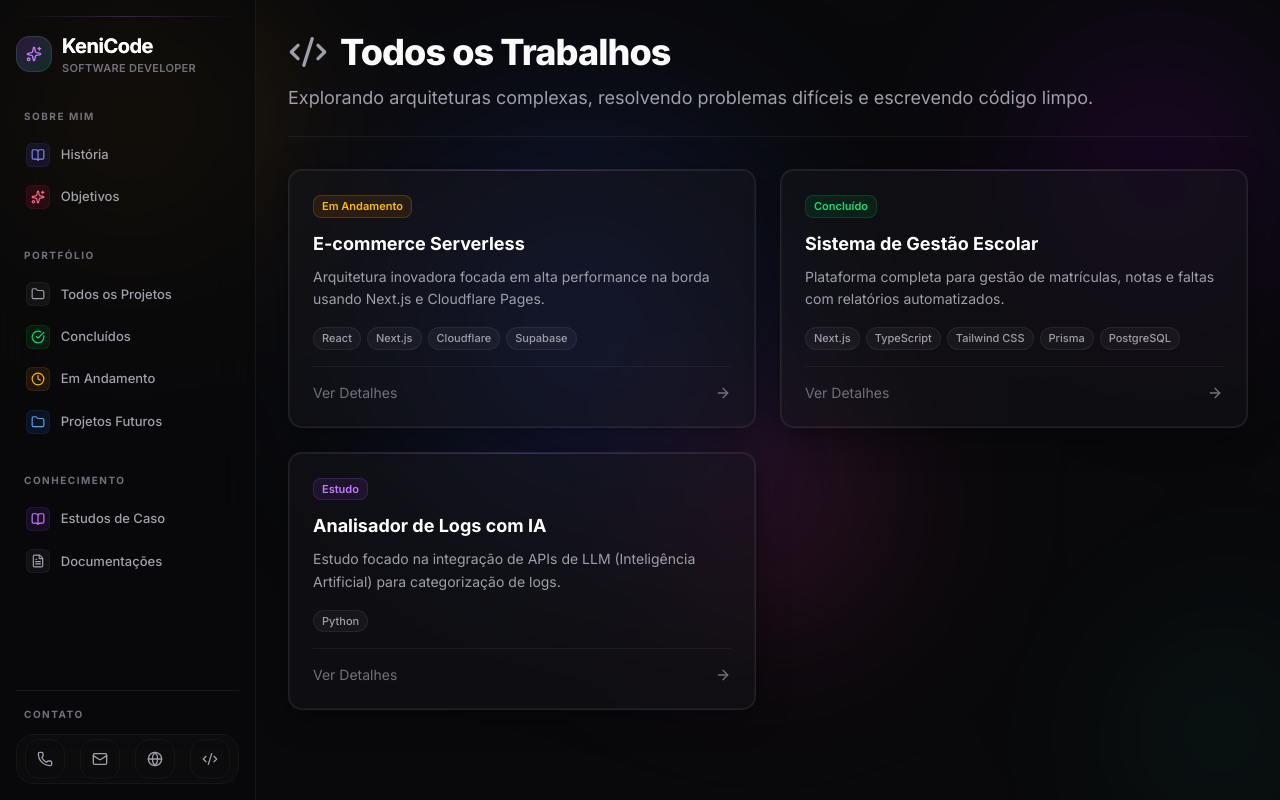
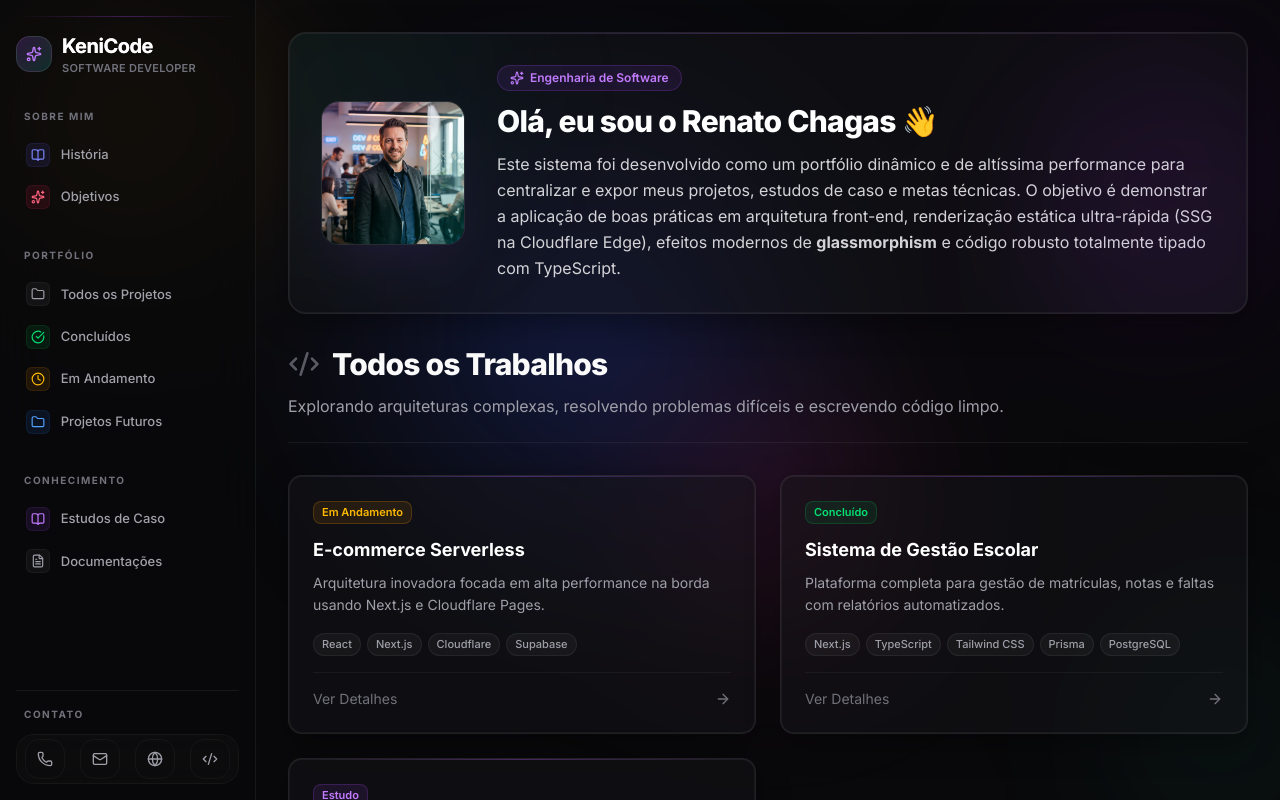
Before and after one commit to kenicode/mysite, a Next.js app: page / in a window 1280 px wide. Built offline with nearby package versions, Linux system fonts and the light colour scheme.

Commit message:
feat: complete homepage redesign with profile photo headshot and perfect parent-level bounding contact popovers

```diff
--- a/app/page.tsx
+++ b/app/page.tsx
@@ -1,7 +1,8 @@
 import { getProjectsByStatus, ProjectStatus } from '@/lib/data'
 import { Badge } from '@/components/ui/badge'
 import Link from 'next/link'
-import { ArrowRight, Code2, Layers } from 'lucide-react'
+import Image from 'next/image'
+import { ArrowRight, Code2, Layers, Sparkles } from 'lucide-react'
 
 // Dicionário para tradução do status e cores do Badge
 const STATUS_MAP: Record<ProjectStatus, { label: string; color: string }> = {
@@ -24,16 +25,58 @@ export default async function Home({
 
   return (
     <div className="space-y-8 animate-fade-in">
+      {/* Objective Hero Header (Visible only on the main screen, when no filter is active) */}
+      {!statusFilter && (
+        <div className="glass-card rounded-2xl p-6 md:p-8 flex flex-col md:flex-row gap-6 md:gap-8 items-center mb-8 relative overflow-hidden">
+          {/* Subtle light reflections */}
+          <div className="absolute -right-24 -bottom-24 w-80 h-80 rounded-full bg-purple-500/5 blur-3xl pointer-events-none" />
+          <div className="absolute -left-24 -top-24 w-80 h-80 rounded-full bg-teal-500/5 blur-3xl pointer-events-none" />
+
+          <div className="absolute top-0 left-0 right-0 h-[1px] bg-gradient-to-r from-transparent via-purple-500/20 to-transparent" />
+
+          {/* Profile Photo Glass Container */}
+          <div className="relative w-32 h-32 md:w-36 md:h-36 rounded-2xl border border-white/10 overflow-hidden shadow-2xl shadow-purple-500/10 group shrink-0">
+            <div className="absolute inset-0 bg-gradient-to-br from-purple-500/20 via-transparent to-teal-500/20 z-10 pointer-events-none" />
+            <Image
+              src="/renato_profile_photo.png"
+              alt="Renato Chagas"
+              fill
+              className="object-cover group-hover:scale-105 transition-transform duration-700"
+              priority
+            />
+          </div>
+
+          {/* Intro Text & Objective */}
+          <div className="flex-1 space-y-3 text-center md:text-left">
+            <div className="inline-flex items-center gap-1.5 px-3 py-1 rounded-full bg-purple-500/10 border border-purple-500/20 text-xs font-semibold text-purple-400">
+              <Sparkles className="w-3.5 h-3.5" />
+              <span>Engenharia de Software</span>
+            </div>
+            <h2 className="text-2xl md:text-3xl font-extrabold text-white tracking-tight">
+              Olá, eu sou o Renato Chagas 👋
+            </h2>
+            <p className="text-zinc-300 text-sm md:text-base leading-relaxed">
+              Este sistema foi desenvolvido como um portfólio dinâmico e de altíssima performance para centralizar e expor meus projetos, estudos de caso e metas técnicas. O objetivo é demonstrar a aplicação de boas práticas em arquitetura front-end, renderização estática ultra-rápida (SSG na Cloudflare Edge), efeitos modernos de <strong>glassmorphism</strong> e código robusto totalmente tipado com TypeScript.
+            </p>
+          </div>
+        </div>
+      )}
+
+      {/* Section Header */}
       <header className="border-b border-white/[0.06] pb-6 mb-8">
-        <h1 className="text-4xl font-extrabold tracking-tight mb-3 flex items-center gap-3">
-          <Code2 className="w-10 h-10 text-zinc-400" />
+        <h1 className="text-3xl font-extrabold tracking-tight mb-3 flex items-center gap-3">
+          <Code2 className="w-8 h-8 text-zinc-400 animate-pulse" />
           <span>{statusFilter ? STATUS_MAP[statusFilter]?.label : 'Todos os Trabalhos'}</span>
         </h1>
-        <p className="text-zinc-400 text-lg">
-          Explorando arquiteturas complexas, resolvendo problemas difíceis e escrevendo código limpo.
+        <p className="text-zinc-400 text-md">
+          {statusFilter
+            ? `Listando projetos categorizados como ${STATUS_MAP[statusFilter]?.label.toLowerCase()}.`
+            : 'Explorando arquiteturas complexas, resolvendo problemas difíceis e escrevendo código limpo.'
+          }
         </p>
       </header>
 
+      {/* Projects Grid */}
       {projects.length === 0 ? (
         <div className="glass-card text-center py-24 rounded-xl">
           <Layers className="w-12 h-12 text-zinc-600 mx-auto mb-4" />
```
Also changed, not shown: components/shared/Sidebar.tsx (+37 -28 lines), public/renato_profile_photo.png (added).
